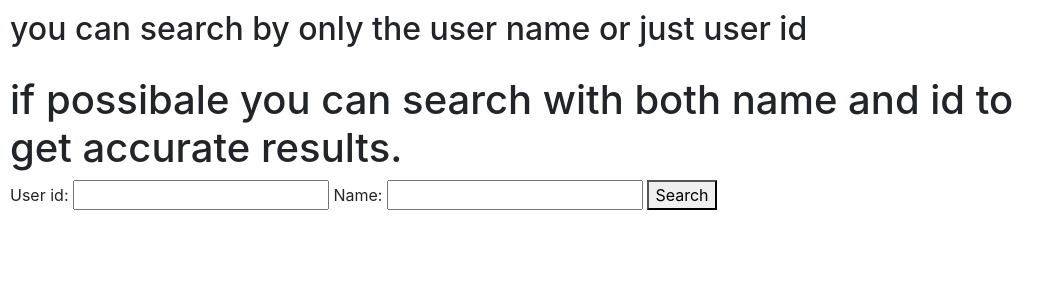
After one commit to RNFS/free4talk_scraper_django_website, a Django app: page /search in a window 1280 px wide. The commit adds this page. Shown: the top 300 px of the page, without its empty margins (0-1064 px from the left). Run offline with Django 4.2, Linux system fonts and the light colour scheme; some libraries are stand-ins or nearby versions.

Commit message:
added search and index and update_db funcs to scraper/views.py

```diff
--- /dev/null
+++ b/scraper/forms.py
@@ -0,0 +1,7 @@
+from django import forms
+
+class UserId(forms.Form):
+    user_id = forms.CharField(max_length=200)
+
+class UserName(forms.Form):
+    name = forms.CharField(max_length=200)
--- a/scraper/templates/scraper/index.html
+++ b/scraper/templates/scraper/index.html
@@ -5,11 +5,15 @@
 {% endblock%}
 
 {% block nav %}
-    <a href="{% url 'scraper:update_db' %}">update db</a>
+     <h5><a href="{% url 'scraper:update_db' %}">update db</a></h5>
+     <h5><a href="{% url 'scraper:search' %}">Search</a></h5>
+
 {% endblock %}
 
 {% block body %}
+<div>
 <h3>
     for now we have {{users_num}} users in our database
+</div>
 </h3>
 {% endblock %}
--- /dev/null
+++ b/scraper/templates/scraper/search.html
@@ -0,0 +1,16 @@
+{% extends "scraper/layout.html" %}
+
+
+{% block body %}
+<h2>you can search by only the user name or just user id
+    <h1>if possibale you can search with both name and id to get accurate results.
+
+
+</h2>
+<form action="{% url 'scraper:search' %}" method="post">
+    {% csrf_token %}
+    {{user_id}}
+    {{user_name}}
+    <button type="submit">Search</button>
+</form>
+{% endblock %}
--- a/scraper/templates/scraper/update_db.html
+++ b/scraper/templates/scraper/update_db.html
@@ -5,11 +5,14 @@
 {% endblock%}
 
 {% block nav %}
-    <a href="{% url 'scraper:index' %}">Index Page</a>
+    <h5><a href="{% url 'scraper:index' %}">Index Page</a></h5>
 {% endblock %}
 
 {% block body %}
 <h3>
     {{content}}
 </h3>
+<div>
+
+</div>
 {% endblock %}
--- a/scraper/urls.py
+++ b/scraper/urls.py
@@ -5,6 +5,8 @@ from . import views
 app_name = "scraper"
 
 urlpatterns = [
+    path("", views.index, name="index"),
     path('update-db', views.update_db, name='update_db'),
-    path("index", views.index, name="index")
+    path("search", views.search, name="search")
+
 ]
--- a/scraper/views.py
+++ b/scraper/views.py
@@ -1,8 +1,11 @@
 from wsgiref.validate import validator
 from django.shortcuts import render
 from django.http import HttpResponse
+from django.db.models import Q
 
 from . import models
+from .forms import UserId, UserName
+
 
 # Create your views here.
 def update_db(request):
@@ -18,3 +21,31 @@ def update_db(request):
 def index(request):
     users_num = models.User.objects.count()
     return render(request, "scraper/index.html", {"users_num": users_num})
+
+
+def search(request):
+    if request.method == "POST":
+        user_id, user_name = UserId(request.POST), UserName(request.POST)
+
+        if user_id.is_valid() and user_name.is_valid():
+            user_id, user_name = user_id.cleaned_data, user_name.cleaned_data
+            user_id, user_name = user_id["user_id"], user_name["name"]
+
+            try:
+                user = models.User.objects.get(Q(name=user_name) & Q(user_id=user_id))
+                return render(request, "scraper/res.html", {"user": user})
+
+
+            except(models.User.DoesNotExist, TypeError):
+
+                try:
+                    users = models.User.objects.filter(Q(name=user_name) | Q(user_id=user_id))
+                    return render(request, "scraper/res.html", {"users": users})
+
+                except(models.User.DoesNotExist, TypeError):
+                    return HttpResponse("404 User Not Found")
+
+        else:
+            return render(request, "scraper/search.html", {"user_id":UserId, "user_name": UserName})
+
+    return render(request, "scraper/search.html", {"user_id":UserId, "user_name": UserName})
```
Also changed, not shown: scraper/templates/scraper/res.html (added, +18 -0 lines), README.md, scraper/static/scraper/styles.css (renamed from scraper/templates/scraper/styles.css).
